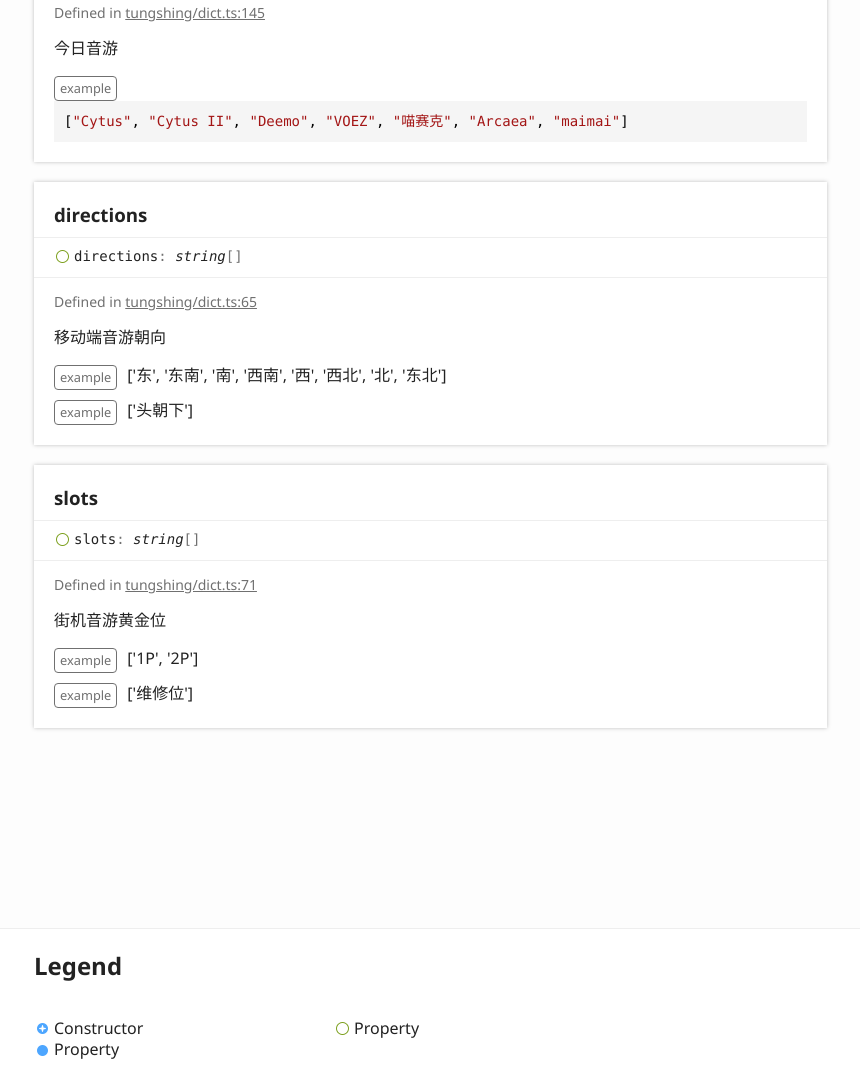
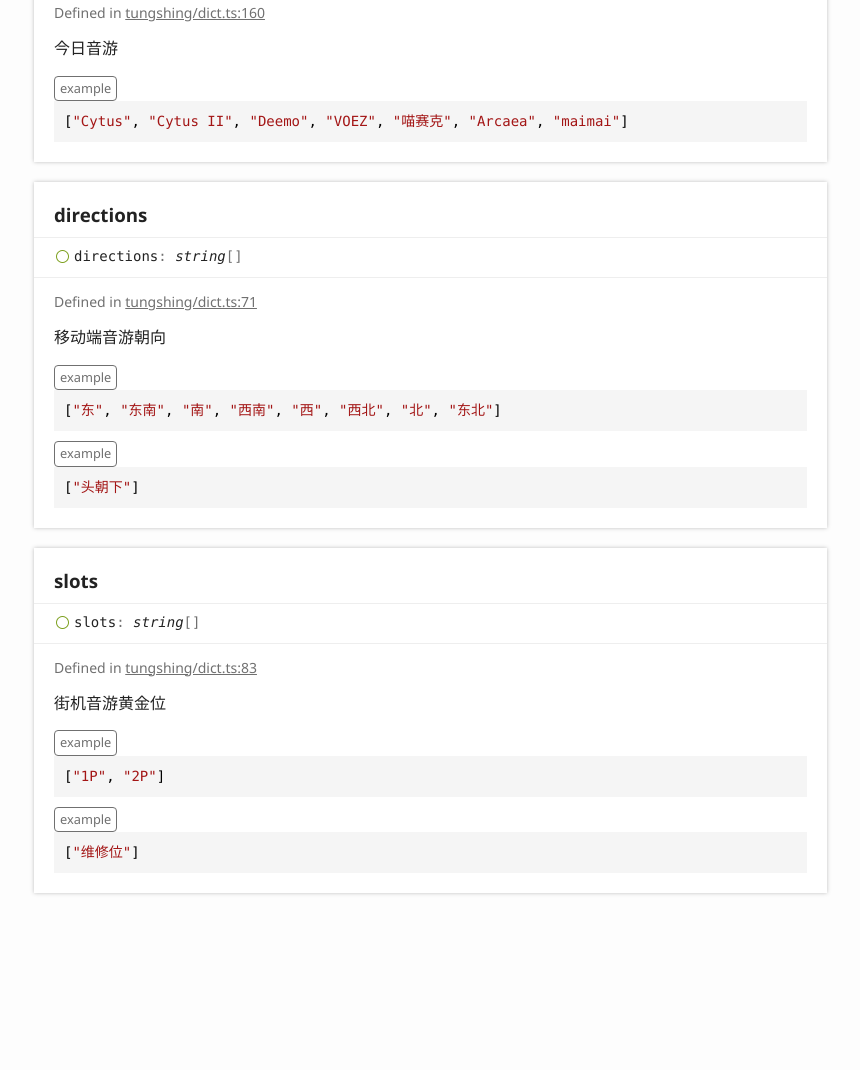
Before and after one commit to mugtungshing/core, a website: page docs/interfaces/dict.IDict.html in a window 1280 px wide. Shown: the part 2820-3890 px from the top of the page, without its empty margins (6-866 px from the left). Drawn offline with Linux system fonts and the light colour scheme.

Commit message:
chore(docs): update format

```diff
--- a/docs/interfaces/dict.IDict.html
+++ b/docs/interfaces/dict.IDict.html
@@ -162,7 +162,7 @@
 					<div class="tsd-signature tsd-kind-icon">activities<span class="tsd-signature-symbol">:</span> <span class="tsd-signature-symbol">{ </span>action<span class="tsd-signature-symbol">: </span><span class="tsd-signature-type">string</span><span class="tsd-signature-symbol">; </span>negative<span class="tsd-signature-symbol">: </span><span class="tsd-signature-type">string</span><span class="tsd-signature-symbol">[]</span><span class="tsd-signature-symbol">; </span>positive<span class="tsd-signature-symbol">: </span><span class="tsd-signature-type">string</span><span class="tsd-signature-symbol">[]</span><span class="tsd-signature-symbol"> }</span><span class="tsd-signature-symbol">[]</span></div>
 					<aside class="tsd-sources">
 						<ul>
-							<li>Defined in <a href="https://github.com/mugtungshing/core/blob/e4a3c14/src/tungshing/dict.ts#L104">tungshing/dict.ts:104</a></li>
+							<li>Defined in <a href="https://github.com/mugtungshing/core/blob/6323332/src/tungshing/dict.ts#L116">tungshing/dict.ts:116</a></li>
 						</ul>
 					</aside>
 					<div class="tsd-comment tsd-typography">
@@ -208,7 +208,7 @@
 					<div class="tsd-signature tsd-kind-icon">daily<span class="tsd-signature-symbol">:</span> <span class="tsd-signature-type">string</span><span class="tsd-signature-symbol">[]</span></div>
 					<aside class="tsd-sources">
 						<ul>
-							<li>Defined in <a href="https://github.com/mugtungshing/core/blob/e4a3c14/src/tungshing/dict.ts#L145">tungshing/dict.ts:145</a></li>
+							<li>Defined in <a href="https://github.com/mugtungshing/core/blob/6323332/src/tungshing/dict.ts#L160">tungshing/dict.ts:160</a></li>
 						</ul>
 					</aside>
 					<div class="tsd-comment tsd-typography">
@@ -229,7 +229,7 @@
 					<div class="tsd-signature tsd-kind-icon">directions<span class="tsd-signature-symbol">:</span> <span class="tsd-signature-type">string</span><span class="tsd-signature-symbol">[]</span></div>
 					<aside class="tsd-sources">
 						<ul>
-							<li>Defined in <a href="https://github.com/mugtungshing/core/blob/e4a3c14/src/tungshing/dict.ts#L65">tungshing/dict.ts:65</a></li>
+							<li>Defined in <a href="https://github.com/mugtungshing/core/blob/6323332/src/tungshing/dict.ts#L71">tungshing/dict.ts:71</a></li>
 						</ul>
 					</aside>
 					<div class="tsd-comment tsd-typography">
@@ -238,10 +238,12 @@
 						</div>
 						<dl class="tsd-comment-tags">
 							<dt>example</dt>
-							<dd><p>[&#39;东&#39;, &#39;东南&#39;, &#39;南&#39;, &#39;西南&#39;, &#39;西&#39;, &#39;西北&#39;, &#39;北&#39;, &#39;东北&#39;]</p>
+							<dd><pre><code class="language-json"><span style="color: #000000">[</span><span style="color: #A31515">&quot;东&quot;</span><span style="color: #000000">, </span><span style="color: #A31515">&quot;东南&quot;</span><span style="color: #000000">, </span><span style="color: #A31515">&quot;南&quot;</span><span style="color: #000000">, </span><span style="color: #A31515">&quot;西南&quot;</span><span style="color: #000000">, </span><span style="color: #A31515">&quot;西&quot;</span><span style="color: #000000">, </span><span style="color: #A31515">&quot;西北&quot;</span><span style="color: #000000">, </span><span style="color: #A31515">&quot;北&quot;</span><span style="color: #000000">, </span><span style="color: #A31515">&quot;东北&quot;</span><span style="color: #000000">]</span>
+</code></pre>
 							</dd>
 							<dt>example</dt>
-							<dd><p>[&#39;头朝下&#39;]</p>
+							<dd><pre><code class="language-json"><span style="color: #000000">[</span><span style="color: #A31515">&quot;头朝下&quot;</span><span style="color: #000000">]</span>
+</code></pre>
 							</dd>
 						</dl>
 					</div>
@@ -252,7 +254,7 @@
 					<div class="tsd-signature tsd-kind-icon">slots<span class="tsd-signature-symbol">:</span> <span class="tsd-signature-type">string</span><span class="tsd-signature-symbol">[]</span></div>
 					<aside class="tsd-sources">
 						<ul>
-							<li>Defined in <a href="https://github.com/mugtungshing/core/blob/e4a3c14/src/tungshing/dict.ts#L71">tungshing/dict.ts:71</a></li>
+							<li>Defined in <a href="https://github.com/mugtungshing/core/blob/6323332/src/tungshing/dict.ts#L83">tungshing/dict.ts:83</a></li>
 						</ul>
 					</aside>
 					<div class="tsd-comment tsd-typography">
@@ -261,10 +263,12 @@
 						</div>
 						<dl class="tsd-comment-tags">
 							<dt>example</dt>
-							<dd><p>[&#39;1P&#39;, &#39;2P&#39;]</p>
+							<dd><pre><code class="language-json"><span style="color: #000000">[</span><span style="color: #A31515">&quot;1P&quot;</span><span style="color: #000000">, </span><span style="color: #A31515">&quot;2P&quot;</span><span style="color: #000000">]</span>
+</code></pre>
 							</dd>
 							<dt>example</dt>
-							<dd><p>[&#39;维修位&#39;]</p>
+							<dd><pre><code class="language-json"><span style="color: #000000">[</span><span style="color: #A31515">&quot;维修位&quot;</span><span style="color: #000000">]</span>
+</code></pre>
 							</dd>
 						</dl>
 					</div>
```
Also changed, not shown: docs/classes/Tungshing.html (+5 -5 lines), src/tungshing/dict.ts (+24 -9 lines), src/tungshing/index.ts (+21 -6 lines).
